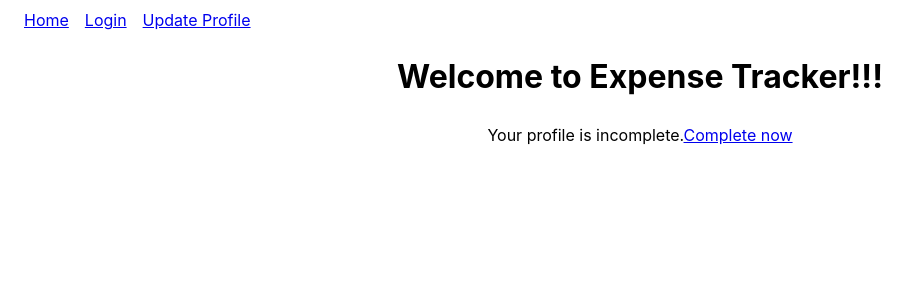
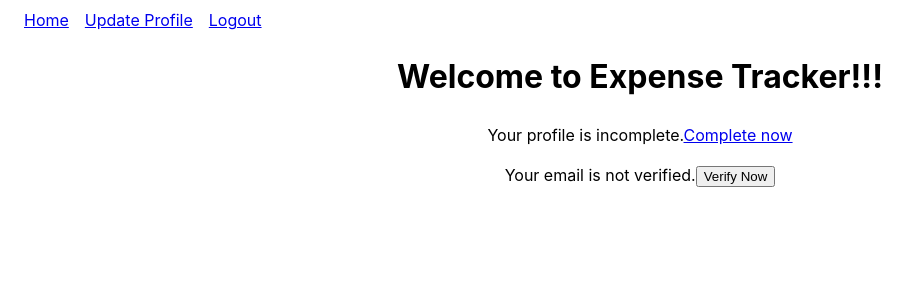
Before and after one commit to AmruthjithSunil/expense, a React (Vite) app: page / in a window 1280 px wide. Shown: the top 300 px of the page, without its empty margins (0-920 px from the left). Built offline with nearby package versions, Linux system fonts and the light colour scheme; no server answers; sample sign-in values are in the browser's storage.

Commit message:
Expense tracker task 5: email verification

```diff
--- a/src/App.jsx
+++ b/src/App.jsx
@@ -23,10 +23,4 @@ export default function App() {
       <RouterProvider router={router} />
     </UserProvider>
   );
-
-  // const [isAuth, setIsAuth] = useState(false);
-  // function login() {
-  //   setIsAuth(true);
-  // }
-  // return <>{isAuth ? <Home /> : <Auth login={login} />}</>;
 }
--- a/src/components/NavBar.jsx
+++ b/src/components/NavBar.jsx
@@ -1,17 +1,29 @@
+import { useContext } from "react";
 import { NavLink } from "react-router-dom";
+import UserContext from "../store/user-context";
 
 export default function NavBar() {
+  const userCtx = useContext(UserContext);
+
+  function logoutHandler() {
+    localStorage.setItem("refreshToken", "null");
+    userCtx.updateIdToken("null");
+    userCtx.updateIsLoggedin(false);
+  }
+
   return (
     <div style={{ display: "flex" }}>
       <div style={{ marginLeft: "16px" }}>
         <NavLink to="/">Home</NavLink>
       </div>
       <div style={{ marginLeft: "16px" }}>
-        <NavLink to="/auth">Login</NavLink>
-      </div>
-      <div style={{ marginLeft: "16px" }}>
         <NavLink to="/update-profile">Update Profile</NavLink>
       </div>
+      {userCtx.isLoggedin && (
+        <div onClick={logoutHandler} style={{ marginLeft: "16px" }}>
+          <NavLink to="/auth">Logout</NavLink>
+        </div>
+      )}
     </div>
   );
 }
--- a/src/pages/Home.jsx
+++ b/src/pages/Home.jsx
@@ -1,20 +1,48 @@
-import { useContext, useState } from "react";
+import { useContext } from "react";
 import { Link, Navigate } from "react-router-dom";
 import UserContext from "../store/user-context";
+import env from "../env";
 
 export default function Home() {
   const userCtx = useContext(UserContext);
+
+  async function verificationHandler() {
+    const emailVerificationEndpoint = `https://identitytoolkit.googleapis.com/v1/accounts:sendOobCode?key=${env.apiKey}`;
+    const res = await fetch(emailVerificationEndpoint, {
+      method: "POST",
+      body: JSON.stringify({
+        requestType: "VERIFY_EMAIL",
+        idToken: userCtx.idToken,
+      }),
+      headers: {
+        "Content-Type": "application/json",
+      },
+    });
+    const data = await res.json();
+    if (res.ok) {
+      console.log("success");
+      console.log(data);
+    } else {
+      alert(data.error.message);
+    }
+  }
 
   return (
     <>
       {!userCtx.isLoggedin && <Navigate to="/auth" />}
       <h1>Welcome to Expense Tracker!!!</h1>
-      {!(userCtx.user.displayName && userCtx.user.photoUrl) && (
+      {!userCtx.user.displayName && (
         <p>
           Your profile is incomplete.
           <Link to="/update-profile">Complete now</Link>
         </p>
       )}
+      {!userCtx.user.emailVerified && (
+        <p>
+          Your email is not verified.
+          <button onClick={verificationHandler}>Verify Now</button>
+        </p>
+      )}
     </>
   );
 }
--- a/src/pages/Root.jsx
+++ b/src/pages/Root.jsx
@@ -1,16 +1,7 @@
-import { useContext } from "react";
 import { Outlet } from "react-router-dom";
-import UserContext from "../store/user-context";
 import NavBar from "../components/NavBar";
 
 export default function Root() {
-  const userCtx = useContext(UserContext);
-
-  function logoutHandler() {
-    localStorage.setItem("refreshToken", "null");
-    userCtx.updateIsLoggedin(false);
-  }
-
   return (
     <div style={{ textAlign: "center" }}>
       <NavBar />
--- a/src/store/user-context.js
+++ b/src/store/user-context.js
@@ -1,6 +1,7 @@
 import React from "react";
 
 const UserContext = React.createContext({
+  idToken: "",
   user: {},
   isLoggedin: false,
   updateIdToken: (token) => {},
```
